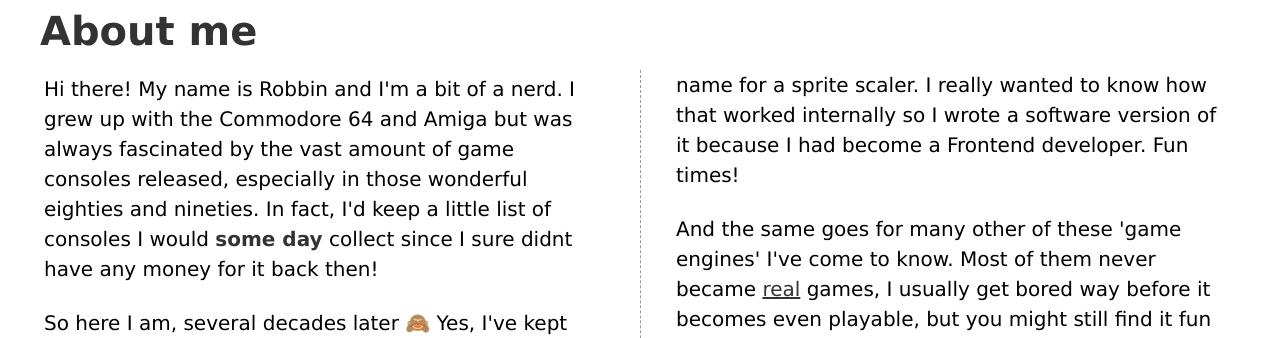
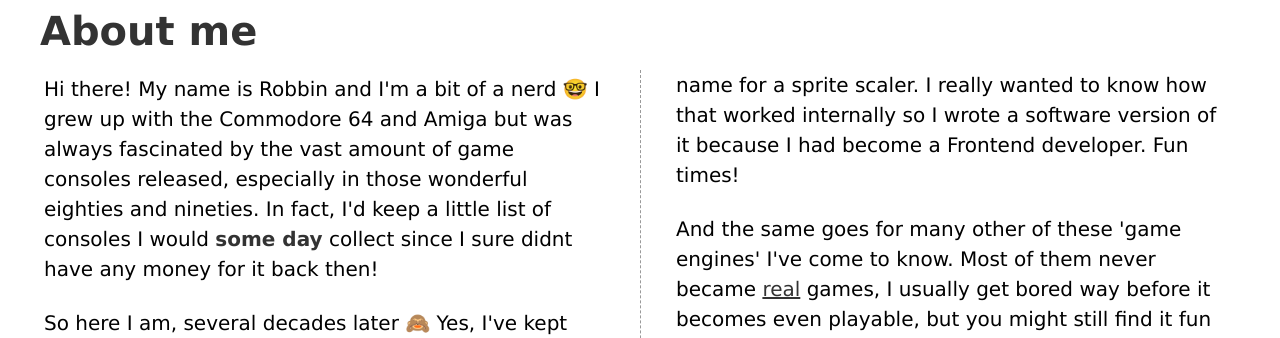
Before and after one commit to rvounik/r10, a Vue app: page /#/about in a window 1280 px wide. Shown: the part 256-594 px from the top of the page. Built offline with nearby package versions, Linux system fonts and the light colour scheme; what vue-easy-spinner would draw is missing.

Commit message:
add emoji

```diff
--- a/src/views/About/About.vue
+++ b/src/views/About/About.vue
@@ -6,7 +6,7 @@ import AutoColumns from '../../components/AutoColumns/AutoColumns.vue';
   <div class="inner_wrapper">
     <h2>About me</h2>
     <AutoColumns columns="2" ruleColor="#999">
-      <p>Hi there! My name is Robbin and I'm a bit of a nerd. I grew up with the Commodore 64 and Amiga but was always fascinated by the vast amount of game consoles released, especially in those wonderful eighties and nineties. In fact, I'd keep a little list of consoles I would <strong>some day</strong> collect since I sure didnt have any money for it back then!</p>
+      <p>Hi there! My name is Robbin and I'm a bit of a nerd 🤓 I grew up with the Commodore 64 and Amiga but was always fascinated by the vast amount of game consoles released, especially in those wonderful eighties and nineties. In fact, I'd keep a little list of consoles I would <strong>some day</strong> collect since I sure didnt have any money for it back then!</p>
       <p>So here I am, several decades later 🙈 Yes, I've kept my promise and actually possess all the consoles from the aforementioned list and many more! I made this website to share my collection and write all sorts of fun facts and trivia on them. But ofcourse I will never have time for that, so it's just a list for now.</p>
       <h3>My own games</h3>
       <p>Oh, and I wasnt just fascinated by the consoles and computers themselves, I also loved to see what technical tricks they could pull off. For example, the first <i>Mario Kart</i> on the Super Nintendo used this graphics mode they called <i>Mode 7</i> which is a fancy name for a sprite scaler. I really wanted to know how that worked internally so I wrote a software version of it because I had become a Frontend developer. Fun times!</p>
```
